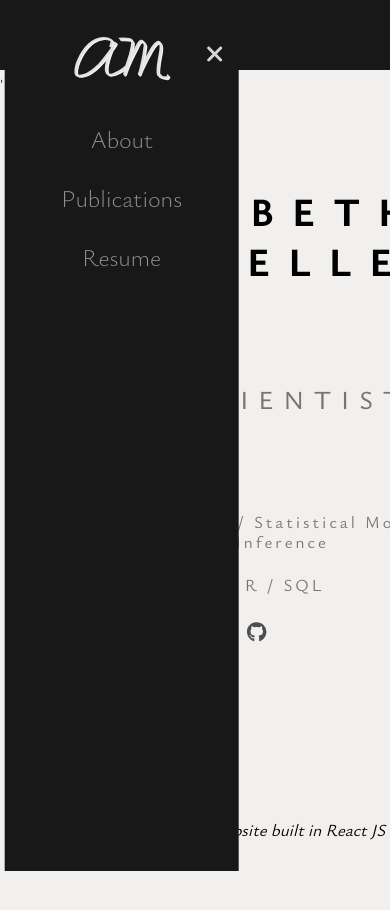
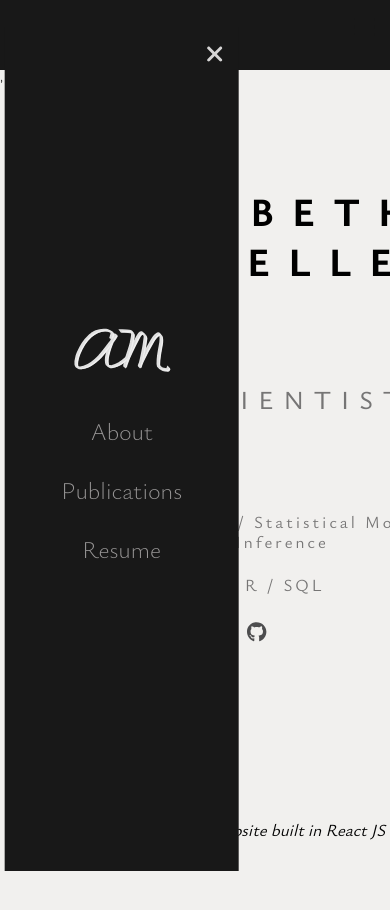
Before and after one commit to aam3/Personal_Website, a React (Create React App) app: page / in a window 390 px wide. Shown: the top 910 px of the page. Built offline with nearby package versions, Linux system fonts and the light colour scheme.

Commit message:
centering new nav link container

```diff
--- a/src/components/Sidebar/index.scss
+++ b/src/components/Sidebar/index.scss
@@ -135,7 +135,16 @@
         z-index: 4;
 
         &.mobile-show {
-          display: flex;
+          display: block;
+        }
+
+        .nav-content {
+          position: absolute;
+          top: 50%;
+          left: 50%;
+          transform: translate(-50%, -50%);
+          width: 100%;
+          text-align: center;
         }
 
         .logo-link {
```
